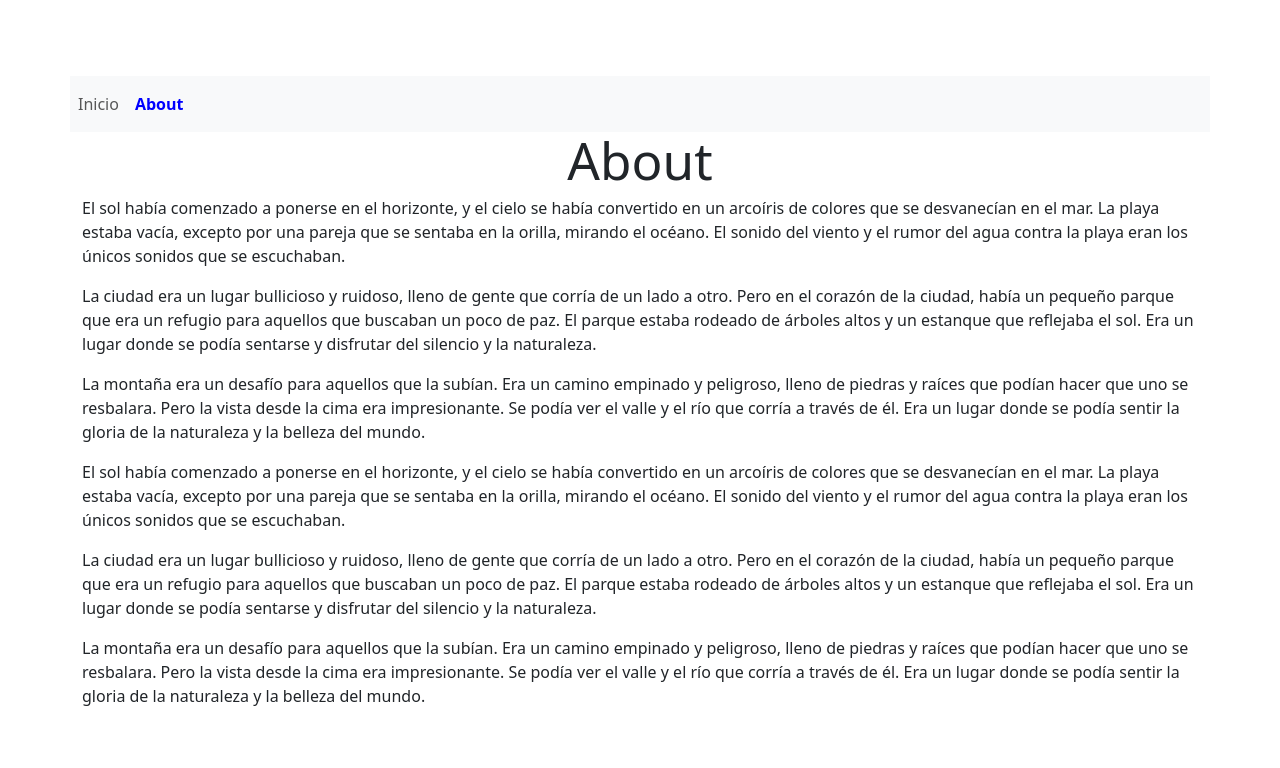
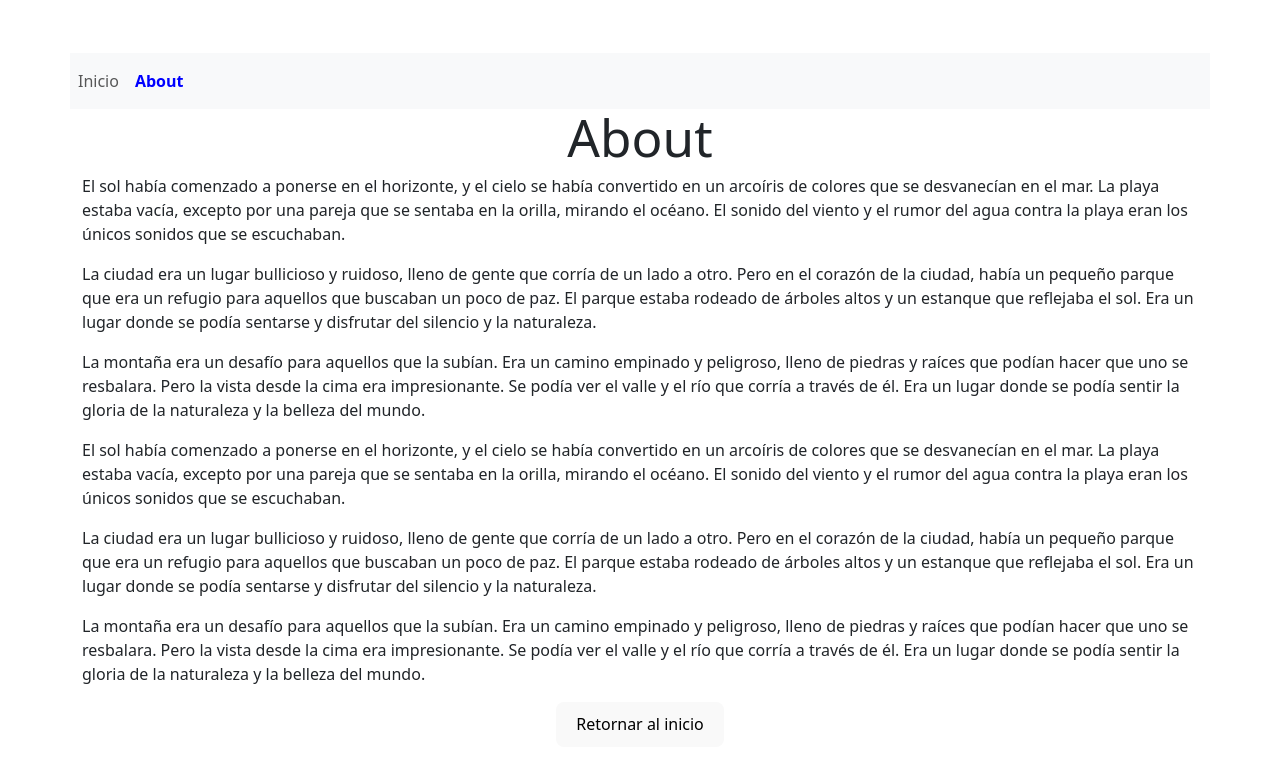
Before and after one commit to m3lb1z/in-react-esencial-example, a React (Vite) app: page /about in a window 1280 px wide. Shown: the top 768 px of the page. Built offline with nearby package versions, Linux system fonts and the light colour scheme.

Commit message:
usar el hook useNavigate para crear una redireccion a la pagina inicio

```diff
--- a/src/components/About.jsx
+++ b/src/components/About.jsx
@@ -1,11 +1,21 @@
+import { Button } from "bootstrap";
 import Contents from "./Contents";
+import { useNavigate } from "react-router-dom";
 
 const About = () => {
+  const navegar = useNavigate();
+
+  const manejarNavegacion = () => {
+    navegar("/");
+  };
+
   return (
     <>
       <h1>About</h1>
       <Contents />
       <Contents />
+
+      <button onClick={manejarNavegacion}>Retornar al inicio</button>
     </>
   );
 };
```
